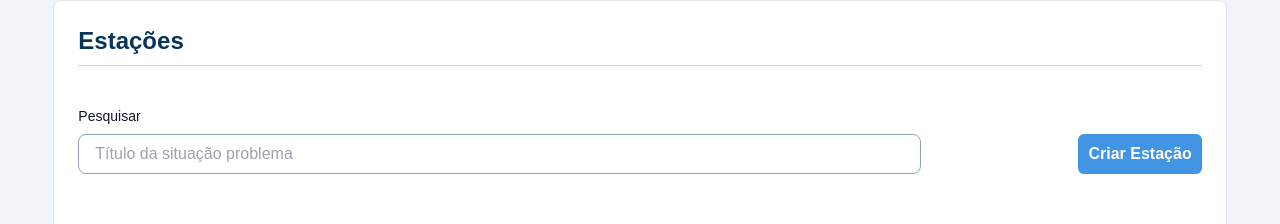
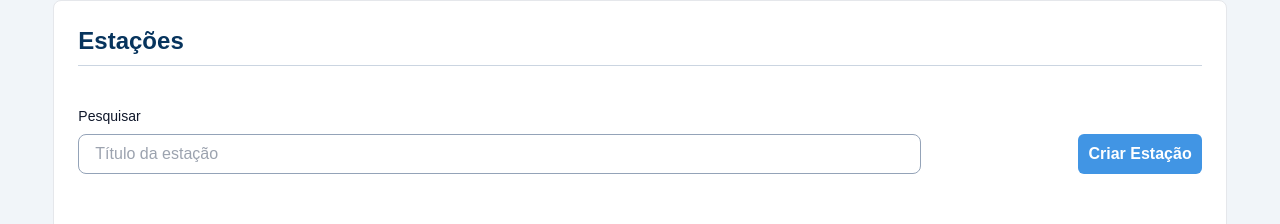
Before and after one commit to hadley-siqueira/avss-frontend, a Vue app: page /stations in a window 1280 px wide. Shown: the part 104-328 px from the top of the page. Built offline with nearby package versions, Linux system fonts and the light colour scheme.

Commit message:
fix: fix placeholder

```diff
--- a/src/views/stations/StationsView.vue
+++ b/src/views/stations/StationsView.vue
@@ -22,7 +22,7 @@ import StationCard from "@/components/StationCard.vue";
           <label for="title" class="text-sm">Pesquisar</label>
           <input
             type="text"
-            placeholder="Título da situação problema"
+            placeholder="Título da estação"
             name="title"
             id="title"
             class="w-full px-4 py-2 h-10 rounded-lg bg-transparent border border-slate-400"
```
